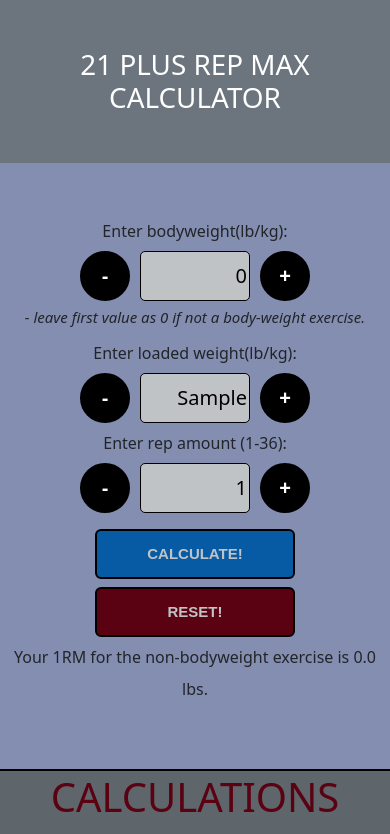
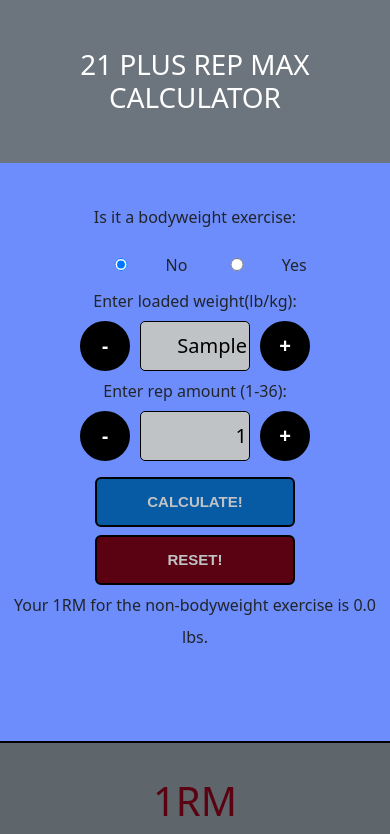
Before and after one commit to Emarty836/Bodyweight-1RM-calculator-vanillaJS, a plain HTML site: page index.html in a window 390 px wide. Both pictures are taken after typing "Sample" into the empty fields and a click on the button "CALCULATE!". Shown: the top 834 px of the page. Drawn offline with nearby package versions, Linux system fonts and the light colour scheme.

Commit message:
Add files via upload

```diff
--- a/index.html
+++ b/index.html
@@ -19,14 +19,21 @@
   <h1 class="bg-secondary text-white p-5 m-0 text-uppercase display-6">21 plus Rep Max Calculator</h1>
   <div id='inputBox' class="lh-lg sample">
   <form>
-
+    <p id="bodyPrompt">Is it a bodyweight exercise:</p>
+    <div id="choiceBox">
+    <input type='radio' name='choice' id="no" checked><label class='choice' for="no">No</label>
+    <input type='radio' name='choice' id="yes"><label class='choice' for="yes">Yes</label><br>
+  </div>
+    <div class="bodyweightBox">
     <label class="p-1" for="first">Enter bodyweight(lb/kg):</label>
       <div class="input-flex">
       <button type='button' id="minus1" class="minus rounded-5">-</button>
       <input type="text" id="first" name="first" value="0">
       <button type='button' id='add1' class="add rounded-5">+</button>
       </div>
-  <span class="stuff">-&nbsp;leave first value as 0 if not a body-weight exercise.</span><br>
+
+  <!-- <span class="stuff">-&nbsp;leave first value as 0 if not a body-weight exercise.</span><br> -->
+</div>
 
     <label class="p-1" for="second">Enter loaded weight(lb/kg):</label>
       <div class="input-flex">
--- a/script2.js
+++ b/script2.js
@@ -11,6 +11,25 @@ var minus2 = document.querySelector('#minus2');
 var minus3 = document.querySelector('#minus3');
 const sample = document.querySelector('#inputBox');
 const tab = document.querySelector('.tab');
+const yes = document.querySelector('#yes');
+const no = document.querySelector('#no');
+const bodyBox = document.querySelector('.bodyweightBox');
+
+yes.addEventListener('click',()=>{
+  bodyBox.style.display = 'block';
+  button1.addEventListener('click', calculate,{once:true});
+});
+
+no.addEventListener('click',()=>{
+  bodyBox.style.display = 'none';
+  input1.value = 0;
+  button1.addEventListener('click', calculate,{once:true});
+});
+
+document.addEventListener('DOMContentLoaded',()=>{
+  no.checked=true;
+  //Decided to revert to check NO at reload since the CSS settings for bodyBox(js)/.bodyweightBox(css) is display none.
+});
 
 var activate = false;
 var scrollMark = window.scrollY;
@@ -21,7 +40,7 @@ function scrollData(x){
   console.log(activate);
   //console.log(scrollMark);
 
-  if (scrollMark < 225){
+  if (scrollMark < 250){
     var activate = false;
     sample.classList.add('sample');
     sample.classList.remove('sample2');
@@ -31,7 +50,7 @@ function scrollData(x){
         tab.style.top = '0';
     //window.removeEventListener('resize', checkMediaQuery);
   }
-  else if (scrollMark > 674){
+  else if (scrollMark > 774){
 
     tab.style.display = 'block';
 
@@ -622,6 +641,16 @@ if (bodyweight === 0 || !bodyweight)
        sample.remove();
      })
    });
+   yes.addEventListener('click', ()=> {
+    button1.addEventListener('click', () => {
+       sample.remove();
+     })
+   });
+   no.addEventListener('click', ()=> {
+    button1.addEventListener('click', () => {
+       sample.remove();
+     })
+   });
 
 } ///end of if
 
@@ -678,6 +707,16 @@ else{
       result.remove();
     })
   });
+  yes.addEventListener('click', ()=> {
+    button1.addEventListener('click', () => {
+       result.remove();
+     })
+   });
+   no.addEventListener('click', ()=> {
+    button1.addEventListener('click', () => {
+       result.remove();
+     })
+   });
 }  // end of else
 }
 
--- a/style.css
+++ b/style.css
@@ -4,9 +4,37 @@
 
 }
 
+#bodyPrompt{
+  /* border:solid 1px black; */
+  margin-top:-10px;
+}
+
+.bodyweightBox{
+  /* background:red; */
+  display:none;
+}
+
+#choiceBox{
+  /* border:solid 1px black; */
+  width:250px;
+  margin-left:49%;
+  transform:translateX(-50%);
+}
+
+input[type='radio']{
+  margin-left:-10px;
+}
+
+.choice{
+  /* border:1px solid red; */
+  margin:0px;
+  margin-left:-20px;
+}
+
 #inputBox{
   border-bottom:black solid 2px;
-  background:#848eb1;
+  background:#6e8dfd;
+  /* background:rgb(100, 230, 198);  -  for fixing purposes */
 }
 
 .sample{
@@ -15,6 +43,7 @@
   padding-top:48px;
   padding-bottom:48px;
   margin-top: 0px;
+  height:580px;
 }
 
 .sample2{
@@ -41,7 +70,8 @@
 }
 
 .main{
-  background:#848eb1;
+  /* background:#848eb1; */
+  background:#6e8dfd;
   width:80%;
   position:absolute;
   left:10%;
@@ -129,7 +159,7 @@ color:rgba(91,2,18,1);
   outline:solid 2px black;
   min-height:100%;
   padding:10px;
-  margin-top:528px;
+  margin-top:580px;
 }
 
 #info{
@@ -191,6 +221,14 @@ font-size:100px;}
     font-size:1.25em;
   }
 
+  input[type='radio']{
+    margin-left:-10px;
+  }
+
+  .choice{
+    display:inline-block;
+  }
+
   #button1, #reset{
     width:200px;
     height:50px;
```
